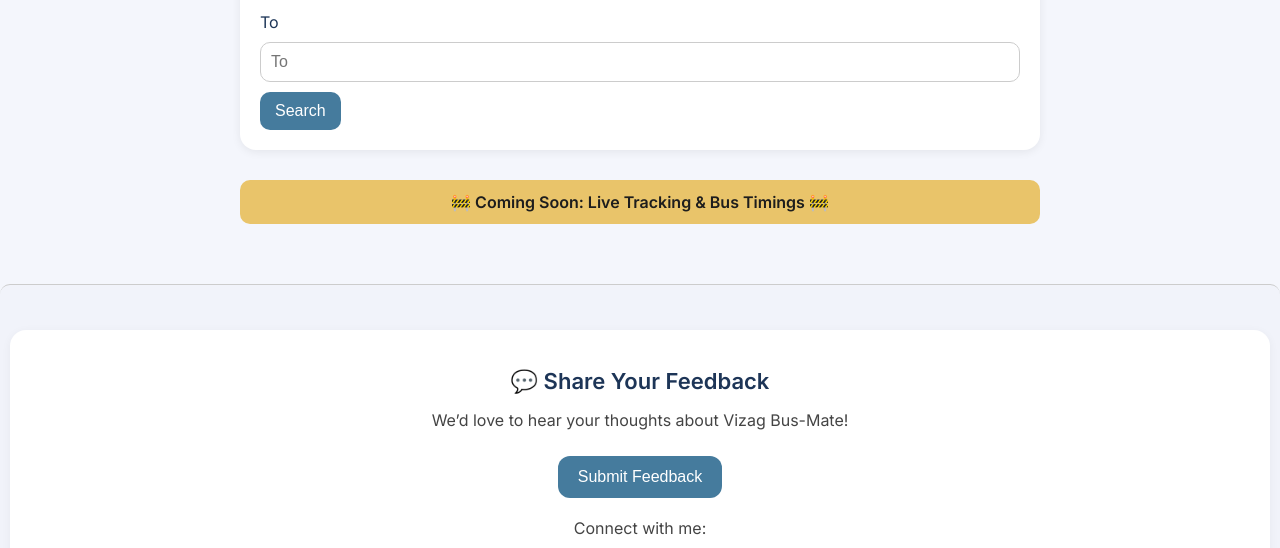
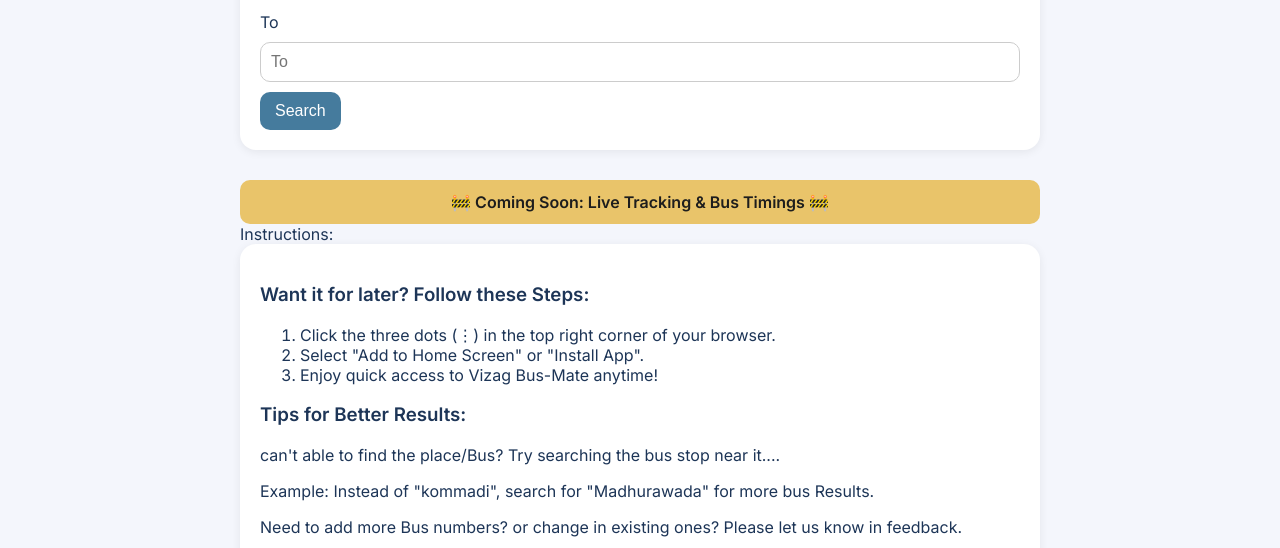
Before and after one commit to ManiDeepak4/Vizag-Bus-Mate, a plain HTML site: page frontend/index.html in a window 1280 px wide. Shown: the part 518-1066 px from the top of the page. Drawn offline with Linux system fonts and the light colour scheme.

Commit message:
Update index.html

```diff
--- a/frontend/index.html
+++ b/frontend/index.html
@@ -53,6 +53,21 @@
     <div class="coming-soon-banner">
       🚧 Coming Soon: Live Tracking & Bus Timings 🚧
     </div>
+    <div>
+      <p1>   Instructions:  </p1>
+    </div>
+    <div class="search-box sticky">
+      <h3>Want it for later? Follow these Steps:</h3>
+      <ol>
+        <li>Click the three dots (⋮) in the top right corner of your browser.</li>
+        <li>Select "Add to Home Screen" or "Install App".</li>
+        <li>Enjoy quick access to Vizag Bus-Mate anytime!</li>
+      </ol>
+      <h3>Tips for Better Results:</h3>
+      <p>can't able to find the place/Bus? Try searching the bus stop near it.... </p>
+      <p>Example: Instead of "kommadi", search for "Madhurawada" for more bus Results.</p>
+      <p>Need to add more Bus numbers? or change in existing ones? Please let us know in feedback.</p>
+    </div>
   </main>
 
   <footer>
```
